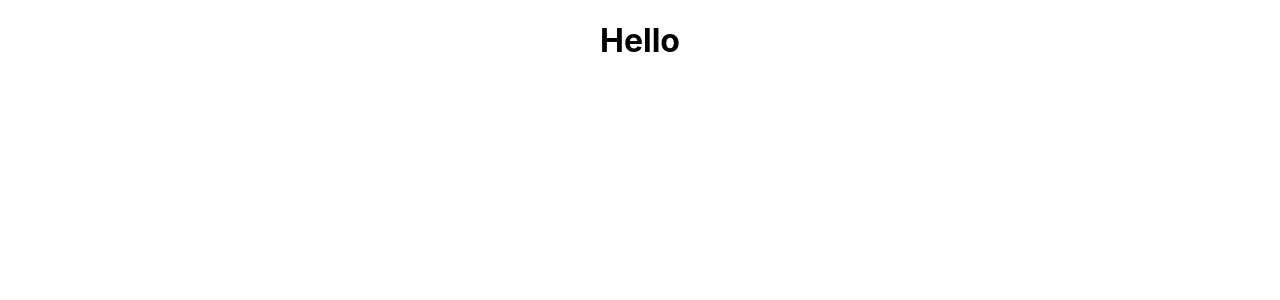
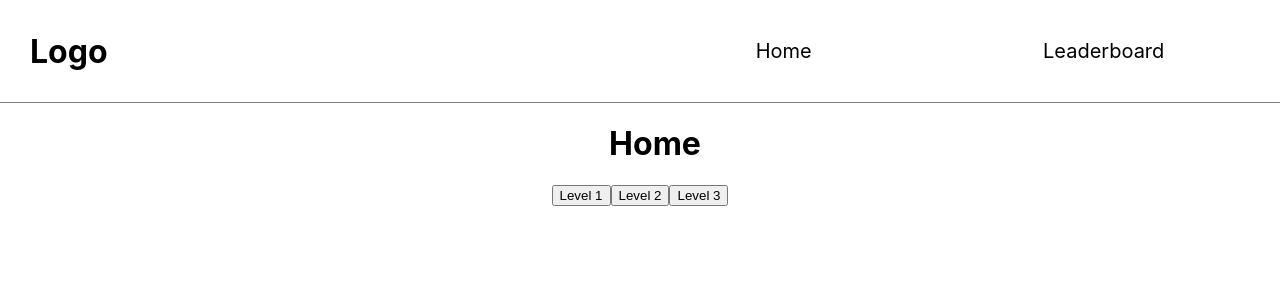
Before and after one commit to anthony-roncal/photo-tagging-app, a React (Create React App) app: page / in a window 1280 px wide. Shown: the top 300 px of the page. Built offline with nearby package versions, Linux system fonts and the light colour scheme.

Commit message:
get images from firebase storage. create routing for Home and Leaderboard pages

```diff
--- a/package.json
+++ b/package.json
@@ -9,6 +9,7 @@
     "@testing-library/react": "^13.4.0",
     "@testing-library/user-event": "^14.4.3",
     "chalk": "^5.2.0",
+    "eslint": "^8.41.0",
     "firebase": "^9.22.1",
     "react": "^18.2.0",
     "react-dom": "^18.2.0",
@@ -40,6 +41,7 @@
     ]
   },
   "devDependencies": {
-    "@babel/plugin-proposal-private-property-in-object": "^7.21.0"
+    "babel": "^6.23.0",
+    "react-router-dom": "^6.11.2"
   }
 }
--- a/src/components/App.js
+++ b/src/components/App.js
@@ -1,10 +1,20 @@
+import { HashRouter, Routes, Route } from "react-router-dom";
 import '../styles/App.css';
+import Nav from './Nav';
+import Home from './Home';
+import Leaderboard from "./Leaderboard";
 
-function App() {
+const App = () => {
   return (
-    <div className="App">
-      <h1>Hello</h1>
-    </div>
+    <HashRouter>
+      <div className="App">
+        <Nav />
+        <Routes>
+          <Route path="/" element={<Home />} />
+          <Route path="/leaderboard" element={<Leaderboard />} />
+        </Routes>
+      </div>
+    </HashRouter>
   );
 }
 
--- /dev/null
+++ b/src/components/Home.js
@@ -0,0 +1,36 @@
+import '../styles/App.css';
+import { useState } from 'react';
+import {
+    getStorage,
+    ref,
+    getDownloadURL,
+} from 'firebase/storage';
+
+function Home() {
+    const [imgUrl, setImgUrl] = useState('');
+
+    const handleLevelButtonClick = (e) => {
+        getImageUrl(`poke${e.target.dataset.level}.webp`);
+    };
+
+    const getImageUrl = async (filePath) => {
+        // const filePath = `poke1.webp`;
+        const newImageRef = ref(getStorage(), filePath);
+        const publicImageUrl = await getDownloadURL(newImageRef);
+        setImgUrl(publicImageUrl);
+    };
+
+    return (
+        <div className="Home">
+            <h1>Home</h1>
+            <div className='btn-row'>
+                <button onClick={handleLevelButtonClick} data-level={'1'}>Level 1</button>
+                <button onClick={handleLevelButtonClick} data-level={'2'}>Level 2</button>
+                <button onClick={handleLevelButtonClick} data-level={'3'}>Level 3</button>
+            </div>
+            <img src={imgUrl}></img>
+        </div>
+    );
+}
+
+export default Home;
--- /dev/null
+++ b/src/components/Leaderboard.js
@@ -0,0 +1,12 @@
+
+
+const Leaderboard = () => {
+
+    return (
+        <div className='leaderboard'>
+            <h1>Leaderboard</h1>
+        </div>
+    );
+}
+
+export default Leaderboard;
--- /dev/null
+++ b/src/components/Nav.js
@@ -0,0 +1,20 @@
+import '../styles/Nav.css';
+import { Link } from "react-router-dom";
+
+const Nav = () => {
+    return (
+        <div className='nav'>
+            <h1>Logo</h1>
+            <ul className='nav-links'>
+                <Link to='/'>
+                    <li>Home</li>
+                </Link>
+                <Link to='/leaderboard'>
+                    <li>Leaderboard</li>
+                </Link>
+            </ul>
+        </div>
+    );
+}
+
+export default Nav;
--- a/src/styles/App.css
+++ b/src/styles/App.css
@@ -1,3 +1,8 @@
 .App {
   text-align: center;
 }
+
+.btn-row {
+  display: flex;
+  justify-content: center;
+}
--- /dev/null
+++ b/src/styles/Nav.css
@@ -0,0 +1,29 @@
+.nav {
+    display: flex;
+    justify-content: space-between;
+    align-items: center;
+    border-bottom: 1px solid grey;
+    padding: 10px 0;
+}
+
+.nav-links {
+    display: flex;
+    justify-content: space-around;
+    list-style-type: none;
+    width: 50%;
+}
+
+h1 {
+    padding-left: 30px;
+}
+
+li {
+    line-height: 50px;
+    font-size: 20px;
+}
+
+a,
+a:visited {
+    text-decoration: none;
+    color: black;
+}
```
Also changed, not shown: 1 other file (tests, documents, lock files or other folders).
